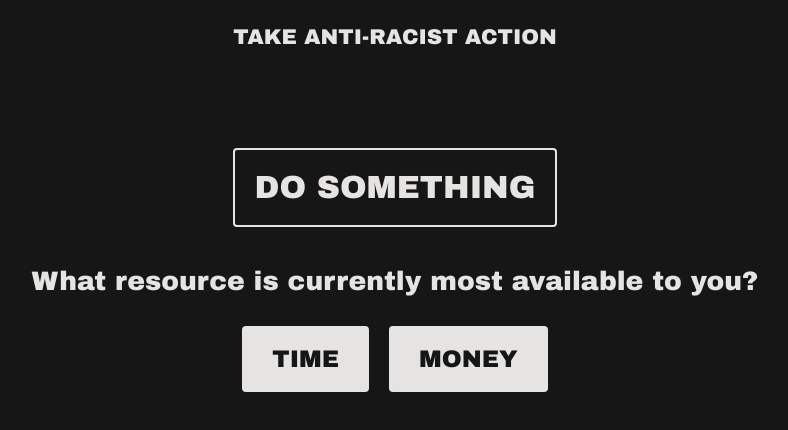
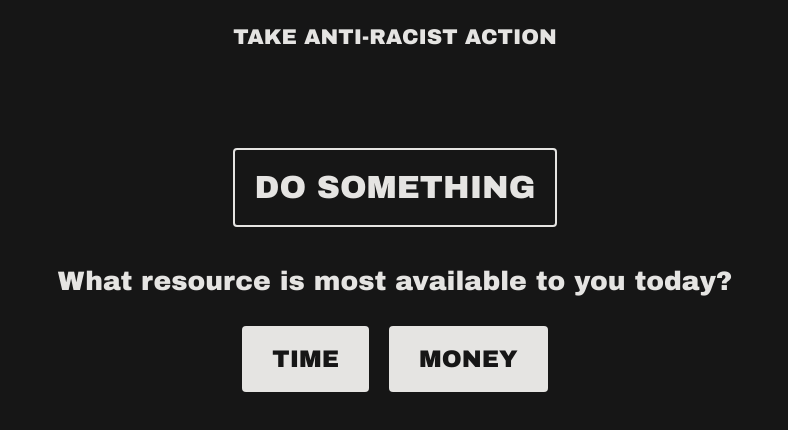
Before and after one commit to nexstar-beckett-hanan/anti-racist-action-plan, a React app: page / in a window 1280 px wide. Shown: the top 430 px of the page, without its empty margins (245-1033 px from the left). Built offline with nearby package versions, Linux system fonts and the light colour scheme.

Commit message:
changed initial prompt wording

```diff
--- a/src/components/MainContainer.js
+++ b/src/components/MainContainer.js
@@ -28,7 +28,7 @@ class MainContainer extends Component {
   loadPrompts () {
     this.setState({ prompts: [
       <div className="prompt">
-        <h2>What resource is currently most available to you?</h2>
+        <h2>What resource is most available to you today?</h2>
         <div className="buttons">
           <button onClick={() => this.renderTime()}>TIME</button>
           <button onClick={() => this.renderMoney()}>MONEY</button>
```
